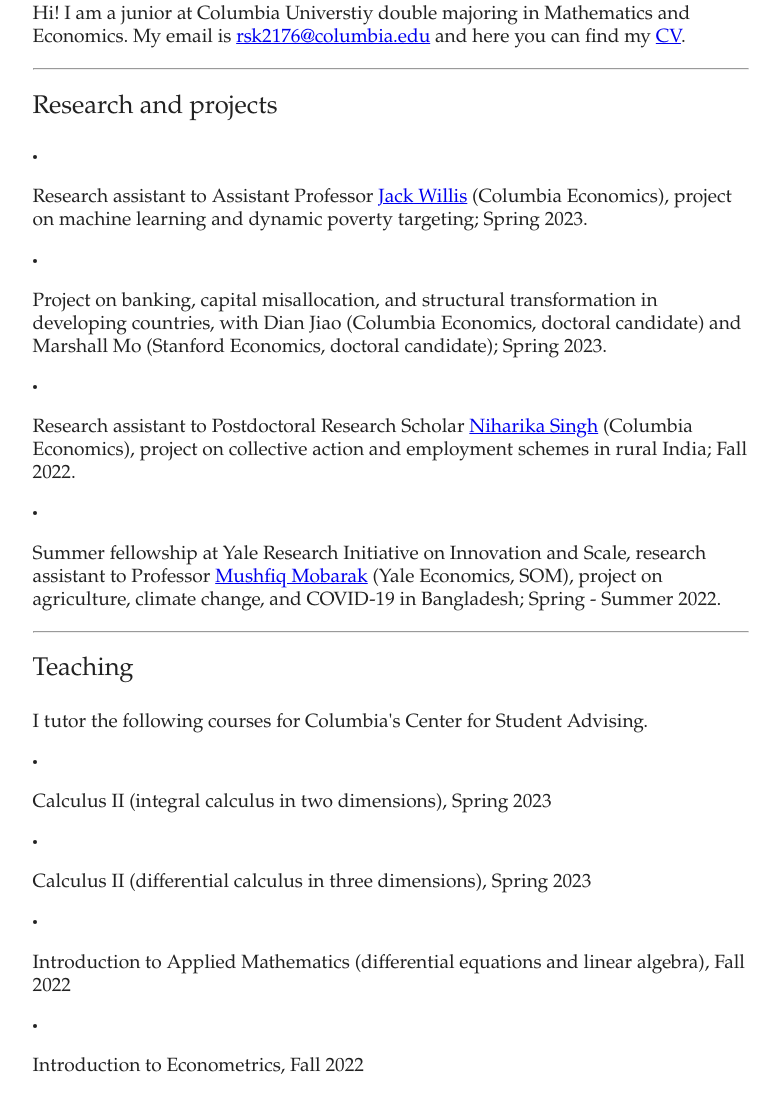
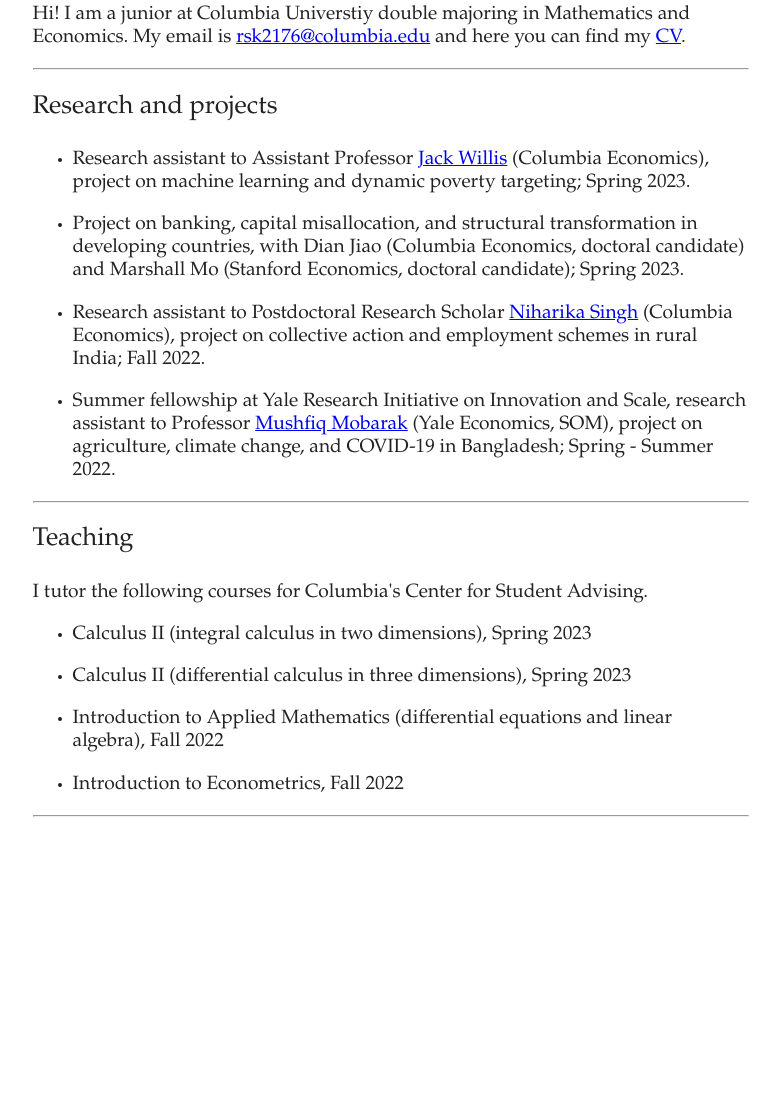
Before and after one commit to rizwankaz/rizwankaz.github.io, a plain HTML site: page index.html in a window 1280 px wide. Shown: the part 158-1270 px from the top of the page, without its empty margins (249-1029 px from the left). After the commit the page ends 1055 px from the top, so only its background shows below. Drawn offline with Linux system fonts and the light colour scheme.

Commit message:
Update index.html

```diff
--- a/index.html
+++ b/index.html
@@ -6,9 +6,10 @@
     <title>Rizwan Kazi</title>
     <link rel="stylesheet" type="text/css" href="index.css">
     <link href="https://fonts.googleapis.com/css2?family=Cormorant+Garamond:wght@500&display=swap" rel="stylesheet">
-  </head>
+   </head>
 
-  <body>
+   <body>
+
     <h1 class="title">Rizwan Kazi</h1>
 
     <p>Hi! I am a junior at Columbia Universtiy double majoring in Mathematics and Economics. My email is <a href=mailto:rsk2176@columbia.edu>rsk2176@columbia.edu</a> and here you can find my <a href="RKCV.pdf">CV</a>.</p>
@@ -16,22 +17,23 @@
     <hr>
 
     <h2>Research and projects</h2>
-    <u1>
+    <ul>
        <li><p>Research assistant to Assistant Professor <a href="https://sites.google.com/view/jwillis/">Jack Willis</a> (Columbia Economics), project on machine learning and dynamic poverty targeting; Spring 2023.</p></li>
        <li><p>Project on banking, capital misallocation, and structural transformation in developing countries, with Dian Jiao (Columbia Economics, doctoral candidate) and Marshall Mo (Stanford Economics, doctoral candidate); Spring 2023.</p></li>
        <li><p>Research assistant to Postdoctoral Research Scholar <a href="https://sites.google.com/view/niharika-singh/">Niharika Singh</a> (Columbia Economics), project on collective action and employment schemes in rural India; Fall 2022.</p></li>
        <li><p>Summer fellowship at Yale Research Initiative on Innovation and Scale, research assistant to Professor <a href="https://faculty.som.yale.edu/mushfiqmobarak/">Mushfiq Mobarak</a> (Yale Economics, SOM), project on agriculture, climate change, and COVID-19 in Bangladesh; Spring - Summer 2022.</p></li>
-    </u1>
+    </ul>
 
     <hr>
 
      <h2>Teaching</h2>
      <p>I tutor the following courses for Columbia's Center for Student Advising.</p>
-         <u1>
+         <ul>
             <li><p>Calculus II (integral calculus in two dimensions), Spring 2023</p></li>
             <li><p>Calculus II (differential calculus in three dimensions), Spring 2023</p></li>
             <li><p>Introduction to Applied Mathematics (differential equations and linear algebra), Fall 2022</p></li>
             <li><p>Introduction to Econometrics, Fall 2022</p></li>
-        </u1>
+        </ul>
+    <hr>
   </body>
 </html>
```
